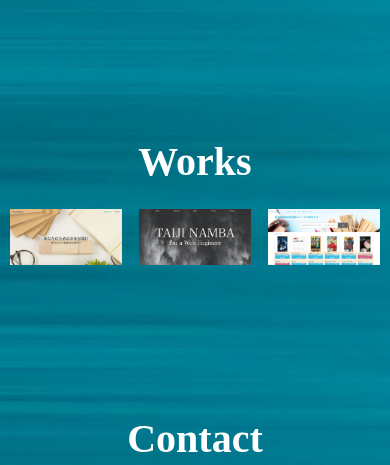
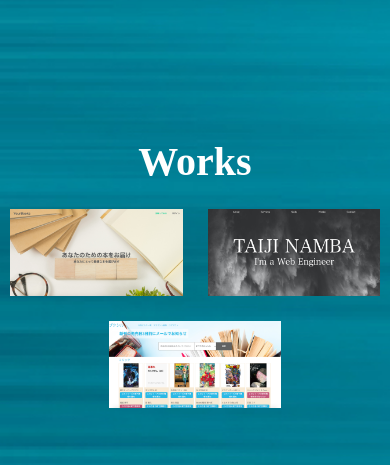
Before and after one commit to Taiji-Namba/portfolio-site-WP, a PHP site: page / in a window 390 px wide. Shown: the part 3280-3745 px from the top of the page. Run offline with PHP 8.4, Linux system fonts and the light colour scheme; some libraries are stand-ins or nearby versions.

Commit message:
Worksセクション タブレット対応完了

```diff
--- a/style.css
+++ b/style.css
@@ -266,10 +266,21 @@ nav li {
   -webkit-box-pack: justify;
       -ms-flex-pack: justify;
           justify-content: space-between;
+  -ms-flex-wrap: wrap;
+      flex-wrap: wrap;
 }
 
-.works__item {
+.work {
   width: calc(33% - 1rem);
+}
+
+@media screen and (max-width: 1024px) {
+  .work {
+    width: calc(50% - 2em);
+  }
+  .work:nth-child(3) {
+    margin: 4em auto 0 auto;
+  }
 }
 
 .work__link {
@@ -283,6 +294,7 @@ nav li {
   display: -ms-flexbox;
   display: flex;
   position: relative;
+  width: 100%;
 }
 
 .work__content img {
--- a/style.scss
+++ b/style.scss
@@ -255,10 +255,19 @@ nav {
 .works {
   display: flex;
   justify-content: space-between;
+  flex-wrap: wrap;
 }
 
-.works__item {
+.work {
   width: calc(33% - 1rem);
+
+  @include mq(tab) {
+    width: calc(50% - 2em);
+
+    &:nth-child(3) {
+      margin: 4em auto 0 auto;
+    }
+  }
 }
 
 .work__link {
@@ -270,6 +279,7 @@ nav {
   overflow: hidden;
   display: flex;
   position: relative;
+  width: 100%;
 
   img {
     width: 100%;
```
Also changed, not shown: 1 other file.
